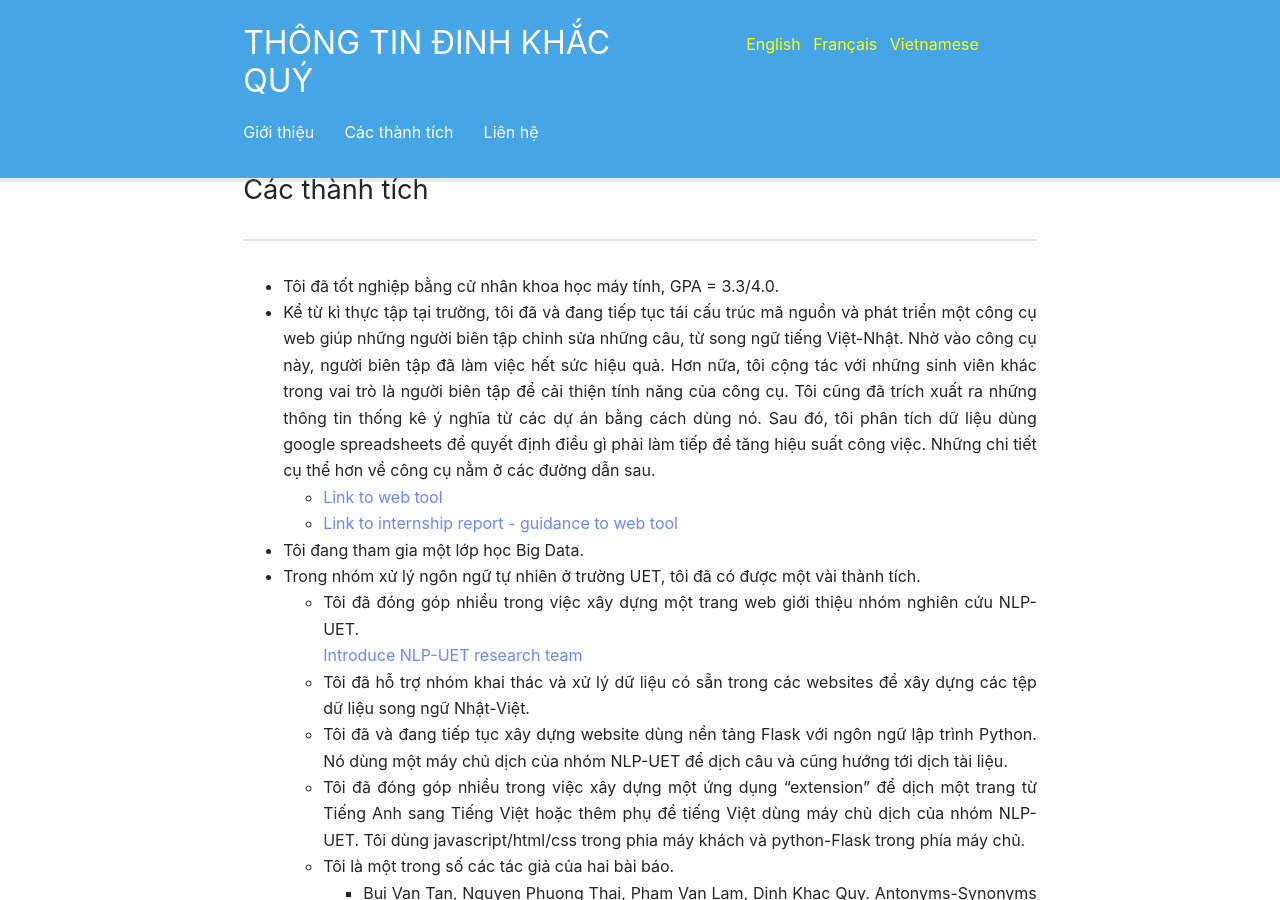
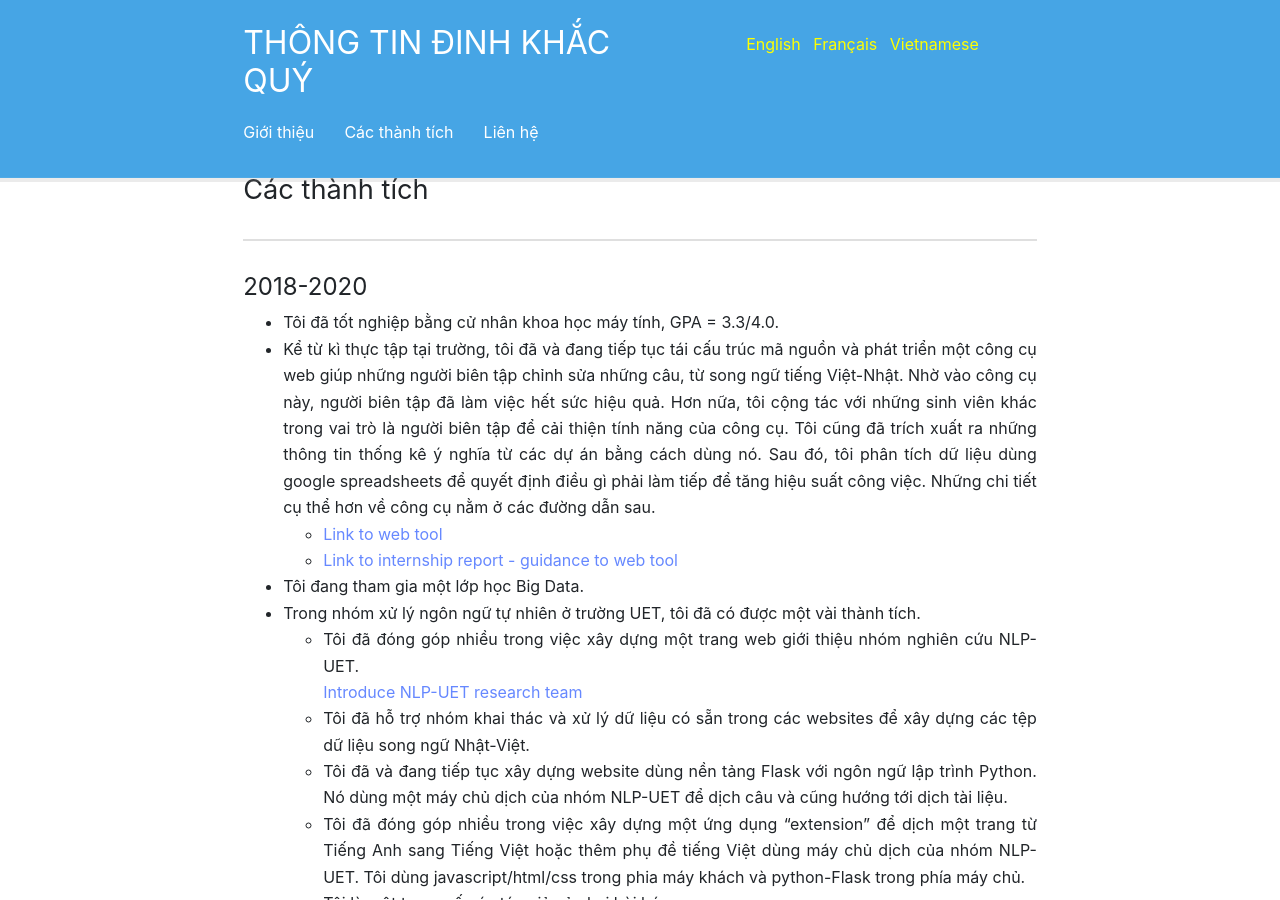
Before and after one commit to christianezeani/panthera-jekyll, a Jekyll site: the page built from vi/Achievement.md, in a window 1280 px wide and 900 px high. Built offline with Jekyll 4.4.1, drawn with Linux system fonts in a browser that asks for light colours.

Commit message:
update content

```diff
--- a/vi/Achievement.md
+++ b/vi/Achievement.md
@@ -8,6 +8,7 @@ order: 3
 # Các thành tích
 ---
 
+#### 2018-2020
 * Tôi đã tốt nghiệp bằng cử nhân khoa học máy tính, GPA = 3.3/4.0.
 * Kể từ kì thực tập tại trường, tôi đã và đang tiếp tục tái cấu trúc mã nguồn và phát triển một công cụ web giúp những người biên tập chỉnh sửa những câu, từ song ngữ tiếng Việt-Nhật. Nhờ vào công cụ này, người biên tập đã làm việc hết sức hiệu quả. Hơn nữa, tôi cộng tác với những sinh viên khác trong vai trò là người biên tập để cải thiện tính năng của công cụ. Tôi cũng đã trích xuất ra những thông tin thống kê ý nghĩa từ các dự án bằng cách dùng nó. Sau đó, tôi phân tích dữ liệu dùng google spreadsheets để quyết định điều gì phải làm tiếp để tăng hiệu suất công việc. Những chi tiết cụ thể hơn về công cụ nằm ở các đường dẫn sau.
     * [Link to web tool](http://ngulieu.dichmay.vn:8888/){:target="_blank"}
```
Also changed, not shown: en/Achievement.md (+1 -0 lines), fr/Achievement.md (+1 -0 lines), 2 other files.
